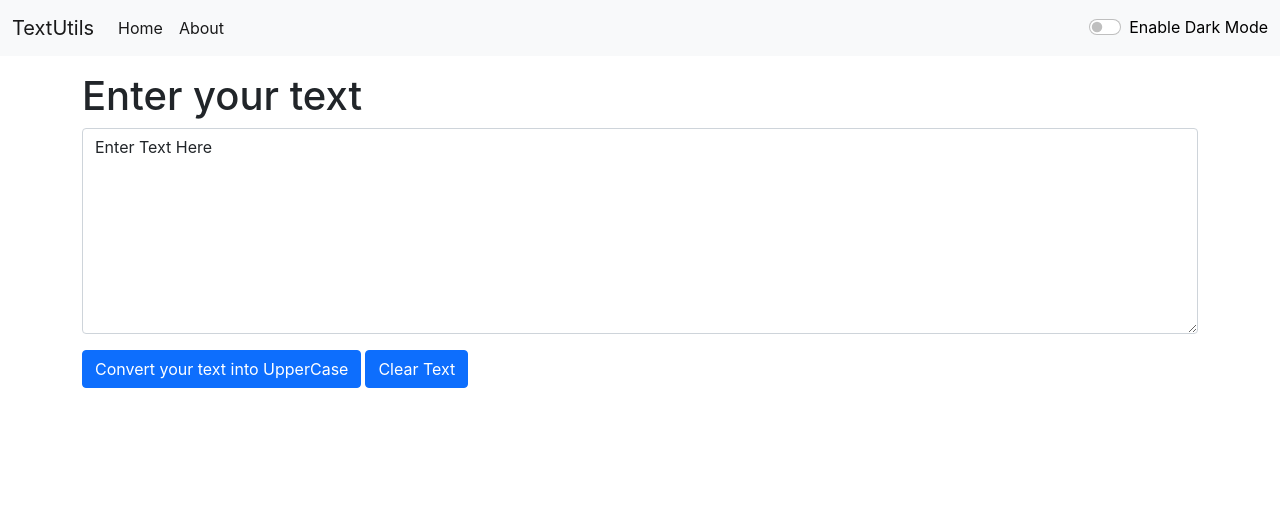
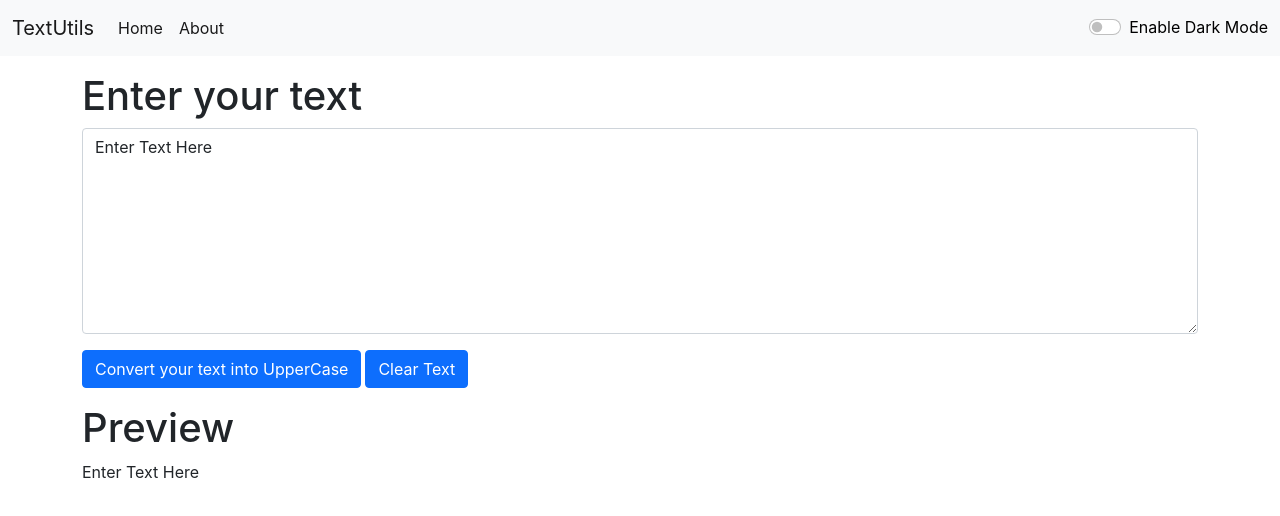
Before and after one commit to rohit-56/Text-Analyzer, a React (Create React App) app: page / in a window 1280 px wide. Shown: the top 516 px of the page. Built offline with nearby package versions, Linux system fonts and the light colour scheme.

Commit message:
Adding Preview of Text

```diff
--- a/src/Components/TextForm.js
+++ b/src/Components/TextForm.js
@@ -29,6 +29,10 @@ export default function TextForm(props) {
         <button className="btn btn-primary" onClick={handleOnClick}>Convert your text into UpperCase</button>
         <button className="btn btn-primary mx-1" onClick={clearAll}>Clear Text</button>
     </div>
+    <div className='container'>
+      <h1>Preview</h1>
+      <p>{text}</p>
+    </div>
     </>
   )
 }
```
